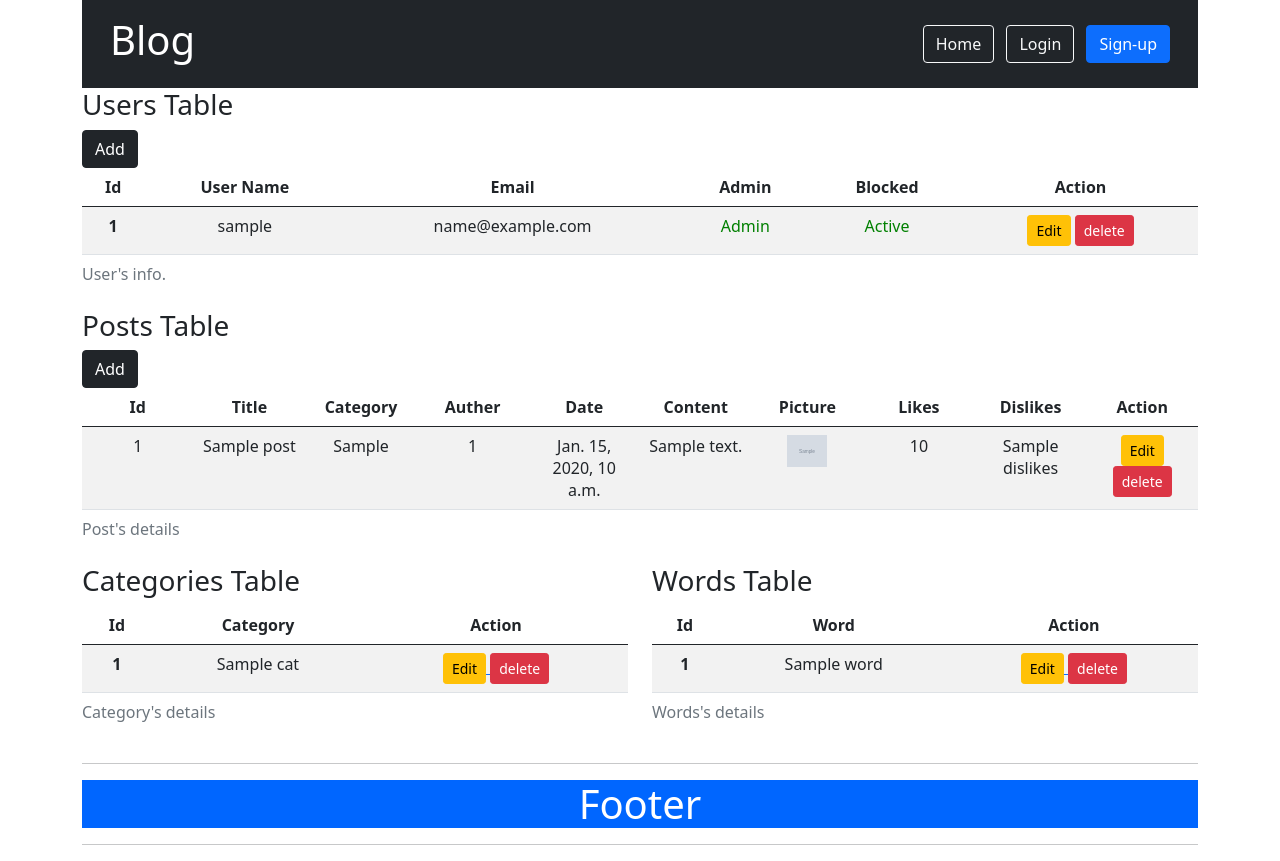
After one commit to sandra-girgis/django_blog, a Django app: template templates/djapp/blog.html in a window 1280 px wide. The commit adds this page. Run offline with Django 4.2, Linux system fonts and the light colour scheme; tables that the repository leaves empty hold one stand-in row (values such as "Sample post"); the template is opened without the code that fills it: values that come from a table or form of the project are taken from there, most other values are stand-ins (such as "Sample title", 1, 10 or a date in 2020); grey boxes marked "Sample" are stand-in pictures.

Commit message:
edits to blog,post,home and view

```diff
--- a/blog/settings.py
+++ b/blog/settings.py
@@ -74,9 +74,9 @@ WSGI_APPLICATION = 'blog.wsgi.application'
 DATABASES = {
     'default': {
         'ENGINE': 'django.db.backends.mysql',
-        'NAME':'blog',
-        'USER': 'sandra',
-        'PASSWORD': 'Sandrajo@99'
+        'NAME':'SRS',
+        'USER': 'reem',
+        'PASSWORD': 'O#r512118or'
     }
 }
 
--- a/djapp/urls.py
+++ b/djapp/urls.py
@@ -12,4 +12,6 @@ urlpatterns = [
     path('u_add', views.addUser,name='uadd'),
     path('del/<u_id>', views.delUser,name='udel'),
     path('p_add', views.addPost,name='padd'),
+    path('post/<p_id>', views.showPost, name='p_show' ) ,
+    path('blog/', views.manageBlog, name='blog' ) ,
 ]
--- /dev/null
+++ b/templates/djapp/blog.html
@@ -0,0 +1,173 @@
+{% extends 'djapp/base.html' %} {% load static %} {% block main_block %}
+
+<h3>Users Table</h3>
+<a href="{% url 'uadd' %}" class="btn btn-dark me-2">Add</a>
+<div class="table-responsive">
+  <table class="table table-striped table-hover text-center">
+    <caption>
+      User's info.
+    </caption>
+    <thead>
+      <tr class="text-center">
+        <th scope="col">Id</th>
+        <th scope="col">User Name</th>
+        <th scope="col">Email</th>
+        <th scope="col">Admin</th>
+        <th scope="col">Blocked</th>
+        <th scope="col">Action</th>
+      </tr>
+    </thead>
+    <tbody>
+      {% for user in users %}
+      <tr>
+        <th scope="row">{{user.id}}</th>
+        <td>{{user.username}}</td>
+        <td>{{user.email}}</td>
+        {% if user.is_superuser %}
+        <td style="color: green">Admin</td>
+        {% else %}
+        <td style="color: red">User</td>
+        {% endif %} {% if user.is_staff %}
+        <td style="color: green">Active</td>
+        {% else %}
+        <td style="color: red">Blocked</td>
+        {% endif %}
+        <td>
+            <button class="btn btn-sm btn-warning">Edit</button>
+
+          <a href="{% url 'udel' user.id %}">
+            <button class="btn btn-sm btn-danger">delete</button>
+          </a>
+        </td>
+      </tr>
+      {% endfor %}
+    </tbody>
+  </table>
+</div>
+
+<h3>Posts Table</h3>
+<a href="{% url 'padd' %}" class="btn btn-dark me-2">Add</a>
+<div class="table-responsive">
+  <table class="table table-striped table-hover text-center" style="table-layout: fixed">
+    <caption>
+      Post's details
+    </caption>
+    <thead>
+      <tr class="text-center">
+        <th scope="col">Id</th>
+        <th scope="col">Title</th>
+        <th scope="col">Category</th>
+        <th scope="col">Auther</th>
+        <th scope="col">Date</th>
+        <th scope="col">Content</th>
+        <th scope="col">Picture</th>
+        <th scope="col">Likes</th>
+        <th scope="col">Dislikes</th>
+        <th scope="col">Action</th>
+      </tr>
+    </thead>
+    <tbody>
+      {% for Post in posts %}
+      <tr>
+        <td>{{Post.id}}</td>
+        <td>{{Post.Title}}</td>
+        <td>{{Post.Post_category}}</td>
+        <td>{{Post.User_id}}</td>
+        <td>{{Post.Date}}</td>
+        <td
+          style="white-space: nowrap; overflow: hidden; text-overflow: ellipsis"
+        >
+          {{Post.Content}}
+        </td>
+        <td>
+          <img
+            src="{% static 'img/' %}{{ Post.Picture }}"
+            width="40"
+            height="32"
+            alt="Image's post"
+          />
+        </td>
+        <td>{{Post.Likes}}</td>
+        <td>{{Post.Dislikes}}</td>
+
+        <td>
+          <a href="/category/{{Post.id}}/edit">
+            <button class="btn btn-sm btn-warning">Edit</button>
+          </a>
+
+          <a href="category/{{Post.id}}/delete">
+            <button class="btn btn-sm btn-danger">delete</button>
+          </a>
+        </td>
+      </tr>
+      {% endfor %}
+    </tbody>
+  </table>
+</div>
+<div class="row">
+  <div class="table-responsive col-6">
+    <h3>Categories Table</h3>
+    <table class="table table-striped table-hover text-center">
+      <caption>
+        Category's details
+      </caption>
+      <thead>
+        <tr class="text-center">
+          <th scope="col">Id</th>
+          <th scope="col">Category</th>
+          <th scope="col">Action</th>
+        </tr>
+      </thead>
+      <tbody>
+        {% for cat in categories %}
+        <tr>
+          <th scope="row">{{cat.id}}</th>
+          <td>{{ cat }}</td>
+          <td>
+            <a href="/category/{{cat.id}}/edit">
+              <button class="btn btn-sm btn-warning">Edit</button>
+            </a>
+
+            <a href="category/{{cat.id}}/delete">
+              <button class="btn btn-sm btn-danger">delete</button>
+            </a>
+          </td>
+        </tr>
+        {% endfor %}
+      </tbody>
+    </table>
+  </div>
+  <div class="table-responsive col-6">
+    <h3>Words Table</h3>
+    <table class="table table-striped table-hover text-center">
+      <caption>
+        Words's details
+      </caption>
+      <thead>
+        <tr class="text-center">
+          <th scope="col">Id</th>
+          <th scope="col">Word</th>
+          <th scope="col">Action</th>
+        </tr>
+      </thead>
+      <tbody>
+        {% for word in words %}
+        <tr>
+          <th scope="row">{{word.id}}</th>
+          <td>{{ word }}</td>
+          <td>
+            <a href="/category/{{word.id}}/edit">
+              <button class="btn btn-sm btn-warning">Edit</button>
+            </a>
+
+            <a href="category/{{word.id}}/delete">
+              <button class="btn btn-sm btn-danger">delete</button>
+            </a>
+          </td>
+        </tr>
+        {% endfor %}
+      </tbody>
+    </table>
+  </div>
+</div>
+{% endblock %}
--- a/templates/djapp/header.html
+++ b/templates/djapp/header.html
@@ -6,7 +6,7 @@
       <div class="text-end">
         <a href="{% url 'home' %}" class="btn btn-outline-light me-2">Home</a>
         {% if request.user.is_superuser %}
-        {% comment %} <a href="{% url 'blog' %}" class="btn btn-outline-light me-2">blog</a> {% endcomment %}
+         <a href="{% url 'blog' %}" class="btn btn-outline-light me-2">blog</a>
         {% endif %}
         {% if request.user.id %}
         <a href="{% url 'signout' %}" class="btn btn-outline-light me-2">signout</a>
```
Also changed, not shown: djapp/views.py (+15 -0 lines), templates/djapp/home.html (+11 -27 lines), templates/djapp/post.html (added, +19 -0 lines).
